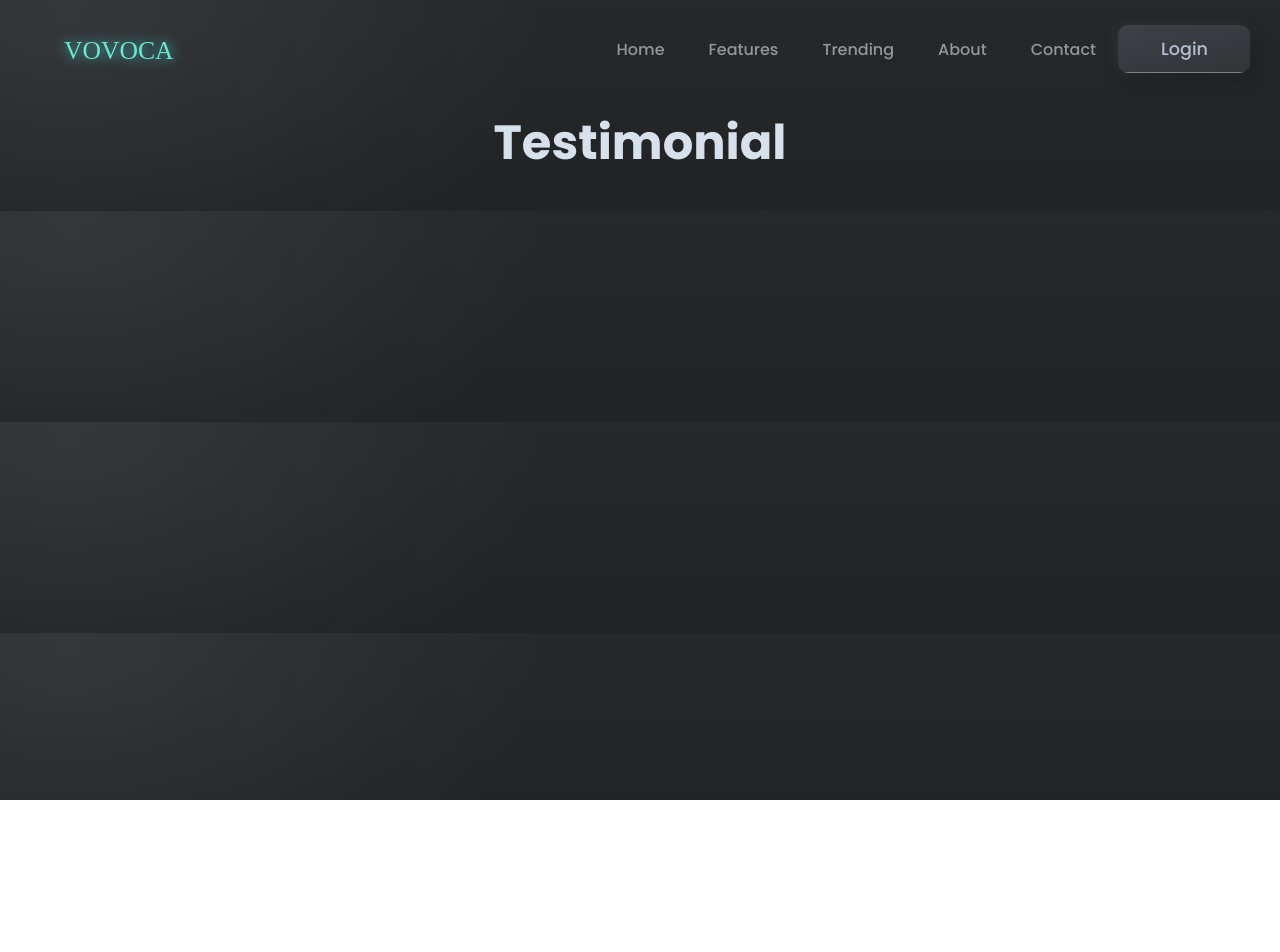
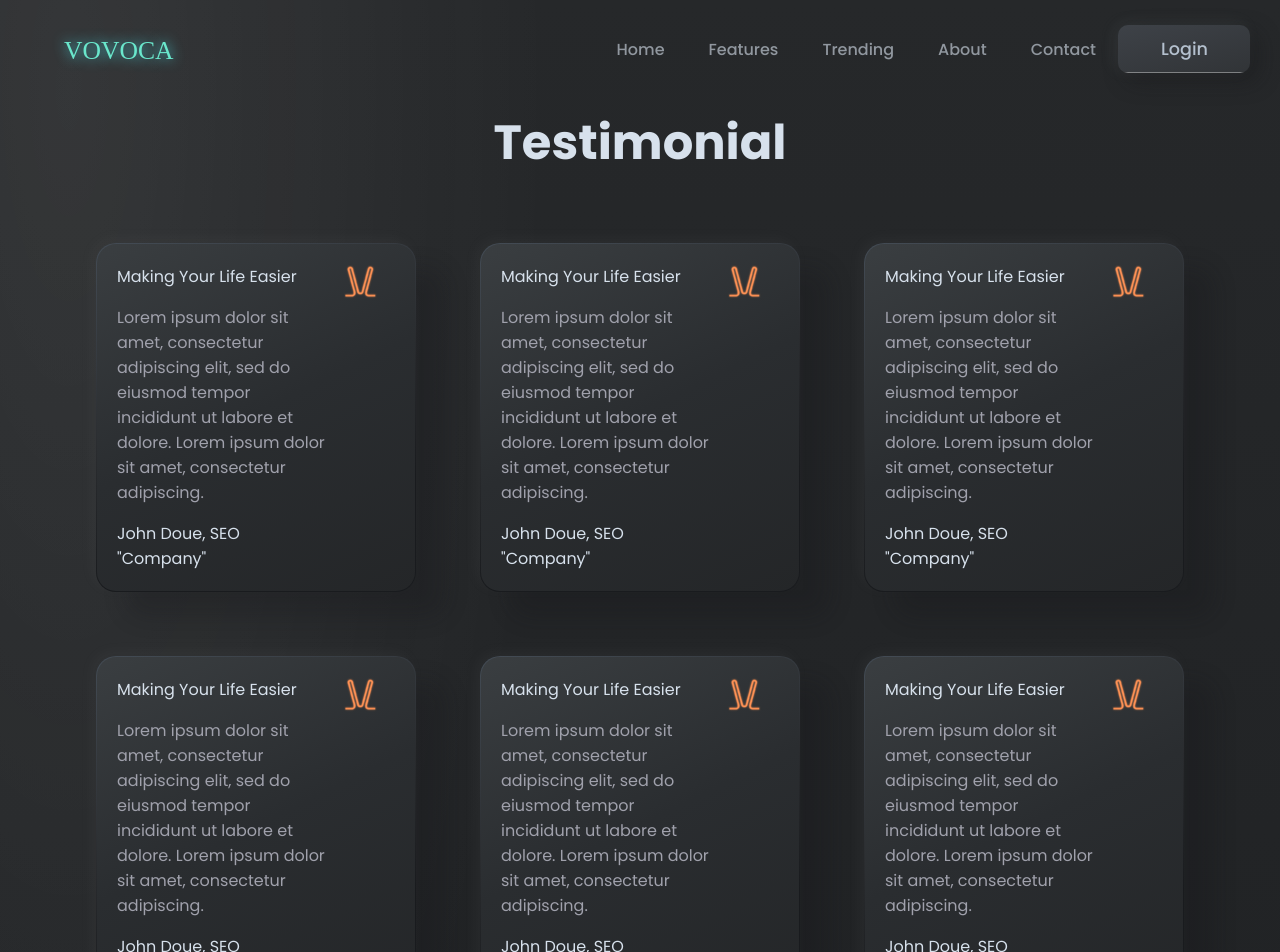
Before and after one commit to varun-singhh/vovoca, a Next.js app: page /testimonial in a window 1280 px wide. Shown: the top 952 px of the page. Before the commit the page ends 800 px from the top, so only its background shows below. Built offline with nearby package versions, Linux system fonts and the light colour scheme.

Commit message:
Testimonial Done

```diff
--- a/components/homepage/Navbar/Navbar.jsx
+++ b/components/homepage/Navbar/Navbar.jsx
@@ -3,25 +3,25 @@ import style from './Navbar.module.css'
 
 const Navbar = () => {
   const [scrollState, setScrollState] = useState("top")
-  // useEffect(() => {
-  //   const listener = document.addEventListener("scroll", e => {
-  //     var scrolled = document.scrollingElement.scrollTop
+  useEffect(() => {
+    const listener = document.addEventListener("scroll", e => {
+      var scrolled = document.scrollingElement.scrollTop
 
-  //     if (scrolled >= 1) {
-  //       if (scrollState !== "down") {
-  //         setScrollState("down")
-  //       }
-  //     } else {
-  //       if (scrollState !== "top") {
-  //         setScrollState("top")
-  //       }
-  //     }
-  //   })
+      if (scrolled >= 1) {
+        if (scrollState !== "down") {
+          setScrollState("down")
+        }
+      } else {
+        if (scrollState !== "top") {
+          setScrollState("top")
+        }
+      }
+    })
 
-  //   return () => {
-  //     document.removeEventListener("scroll", listener)
-  //   }
-  // }, [scrollState])
+    return () => {
+      document.removeEventListener("scroll", listener)
+    }
+  }, [scrollState])
   return (
 <>
 <div className={scrollState !== "top" ? ([style.navbar__box, style.scroll__header].join(' ')) : (style.navbar__box)}>
--- a/pages/testimonial.js
+++ b/pages/testimonial.js
@@ -1,11 +1,129 @@
 import Navbar from "../components/homepage/Navbar/Navbar";
 import styles from "../styles/Testimonial.module.css";
+import Head from "next/head";
 
 const testimonial = () => {
   return (
-    <div className={styles.testimonial}>
+    <div className={styles.testimonials}>
+      <Head>
+        <title>VOVOCA | Testimonial</title>
+        <link
+          rel="stylesheet"
+          href="https://cdnjs.cloudflare.com/ajax/libs/font-awesome/5.15.3/css/all.min.css"
+          integrity="sha512-iBBXm8fW90+nuLcSKlbmrPcLa0OT92xO1BIsZ+ywDWZCvqsWgccV3gFoRBv0z+8dLJgyAHIhR35VZc2oM/gI1w=="
+          crossorigin="anonymous"
+        />
+      </Head>
       <Navbar />
-      <h1 className={styles.testimonial__heading}>Testimonial</h1>
+      <div className={styles.container}>
+        <h1 className={styles.testimonial__heading}>Testimonial</h1>
+        <div className={styles.testimonial__row__1}>
+          <div className={styles.testimonial}>
+            <article className={styles.testimonial__article}>
+              <div className={styles.testimonial__content}>
+                <span>Making Your Life Easier</span>
+                <p>
+                  Lorem ipsum dolor sit amet, consectetur adipiscing elit, sed
+                  do eiusmod tempor incididunt ut labore et dolore. Lorem ipsum
+                  dolor sit amet, consectetur adipiscing.
+                </p>
+                <span>John Doue, </span>
+                <span>SEO "Company"</span>
+              </div>
+              <div className={styles.testimonial__img}>
+                <img src="/android-icon-36x36.png" />
+              </div>
+            </article>
+          </div>
+          <div className={styles.testimonial}>
+            <article className={styles.testimonial__article}>
+              <div className={styles.testimonial__content}>
+                <span>Making Your Life Easier</span>
+                <p>
+                  Lorem ipsum dolor sit amet, consectetur adipiscing elit, sed
+                  do eiusmod tempor incididunt ut labore et dolore. Lorem ipsum
+                  dolor sit amet, consectetur adipiscing.
+                </p>
+                <span>John Doue, </span>
+                <span>SEO "Company"</span>
+              </div>
+              <div className={styles.testimonial__img}>
+                <img src="/android-icon-36x36.png" />
+              </div>
+            </article>
+          </div>
+          <div className={styles.testimonial}>
+            <article className={styles.testimonial__article}>
+              <div className={styles.testimonial__content}>
+                <span>Making Your Life Easier</span>
+                <p>
+                  Lorem ipsum dolor sit amet, consectetur adipiscing elit, sed
+                  do eiusmod tempor incididunt ut labore et dolore. Lorem ipsum
+                  dolor sit amet, consectetur adipiscing.
+                </p>
+                <span>John Doue, </span>
+                <span>SEO "Company"</span>
+              </div>
+              <div className={styles.testimonial__img}>
+                <img src="/android-icon-36x36.png" />
+              </div>
+            </article>
+          </div>
+        </div>
+        <div className={styles.testimonial__row__2}>
+          <div className={styles.testimonial}>
+            <article className={styles.testimonial__article}>
+              <div className={styles.testimonial__content}>
+                <span>Making Your Life Easier</span>
+                <p>
+                  Lorem ipsum dolor sit amet, consectetur adipiscing elit, sed
+                  do eiusmod tempor incididunt ut labore et dolore. Lorem ipsum
+                  dolor sit amet, consectetur adipiscing.
+                </p>
+                <span>John Doue, </span>
+                <span>SEO "Company"</span>
+              </div>
+              <div className={styles.testimonial__img}>
+                <img src="/android-icon-36x36.png" />
+              </div>
+            </article>
+          </div>
+          <div className={styles.testimonial}>
+            <article className={styles.testimonial__article}>
+              <div className={styles.testimonial__content}>
+                <span>Making Your Life Easier</span>
+                <p>
+                  Lorem ipsum dolor sit amet, consectetur adipiscing elit, sed
+                  do eiusmod tempor incididunt ut labore et dolore. Lorem ipsum
+                  dolor sit amet, consectetur adipiscing.
+                </p>
+                <span>John Doue, </span>
+                <span>SEO "Company"</span>
+              </div>
+              <div className={styles.testimonial__img}>
+                <img src="/android-icon-36x36.png" />
+              </div>
+            </article>
+          </div>
+          <div className={styles.testimonial}>
+            <article className={styles.testimonial__article}>
+              <div className={styles.testimonial__content}>
+                <span>Making Your Life Easier</span>
+                <p>
+                  Lorem ipsum dolor sit amet, consectetur adipiscing elit, sed
+                  do eiusmod tempor incididunt ut labore et dolore. Lorem ipsum
+                  dolor sit amet, consectetur adipiscing.
+                </p>
+                <span>John Doue, </span>
+                <span>SEO "Company"</span>
+              </div>
+              <div className={styles.testimonial__img}>
+                <img src="/android-icon-36x36.png" />
+              </div>
+            </article>
+          </div>
+        </div>
+      </div>
     </div>
   );
 };
--- a/styles/Testimonial.module.css
+++ b/styles/Testimonial.module.css
@@ -1,7 +1,62 @@
+.container {
+  width: 100%;
+  padding-right: 4rem;
+  padding-left: 4rem;
+}
+
 .testimonial {
+  padding: 2rem;
 }
+
 .testimonial__heading {
   text-align: center;
   font-size: 3rem;
   color: #d7e1ec;
 }
+
+.testimonial__row__1 {
+  display: flex;
+  justify-content: space-around;
+}
+.testimonial__row__2 {
+  display: flex;
+  justify-content: space-around;
+}
+
+.testimonial__article {
+  padding: 1.25rem;
+  border: 1px solid transparent;
+  border-radius: 1.25rem;
+  background-image: linear-gradient(
+      154deg,
+      #3a3e41 0%,
+      #2a2d30 49%,
+      #242628 100%
+    ),
+    linear-gradient(160deg, #434b54 1%, #2a2c2f 45%, #191b1e 75%);
+  background-clip: padding-box, border-box;
+  background-origin: padding-box, border-box;
+  box-shadow: 1.875rem 1.5625rem 1.375rem rgb(21 22 24 / 24%),
+    -4px -4px 15px rgb(195 200 205 / 4%);
+  display: flex;
+}
+
+.testimonial__img {
+  padding-left: 1rem;
+  padding-right: 1rem;
+}
+
+.testimonial__content > h5 {
+  color: #d7e1ec;
+  line-height: 1.7;
+  font-weight: 500;
+  letter-spacing: 0;
+}
+
+.testimonial__content > p {
+  color: #a0a1ac;
+}
+
+.testimonial__content > span {
+  color: #d7e1ec;
+}
```
